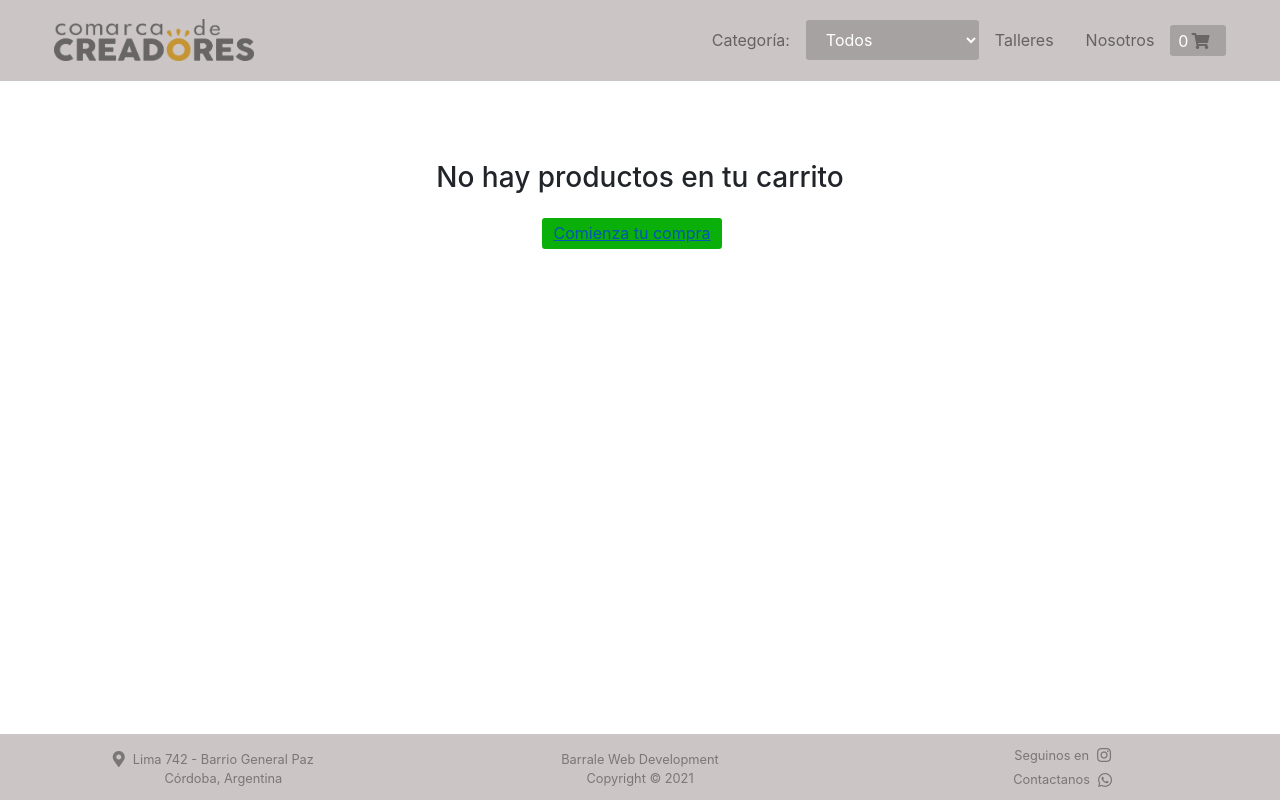
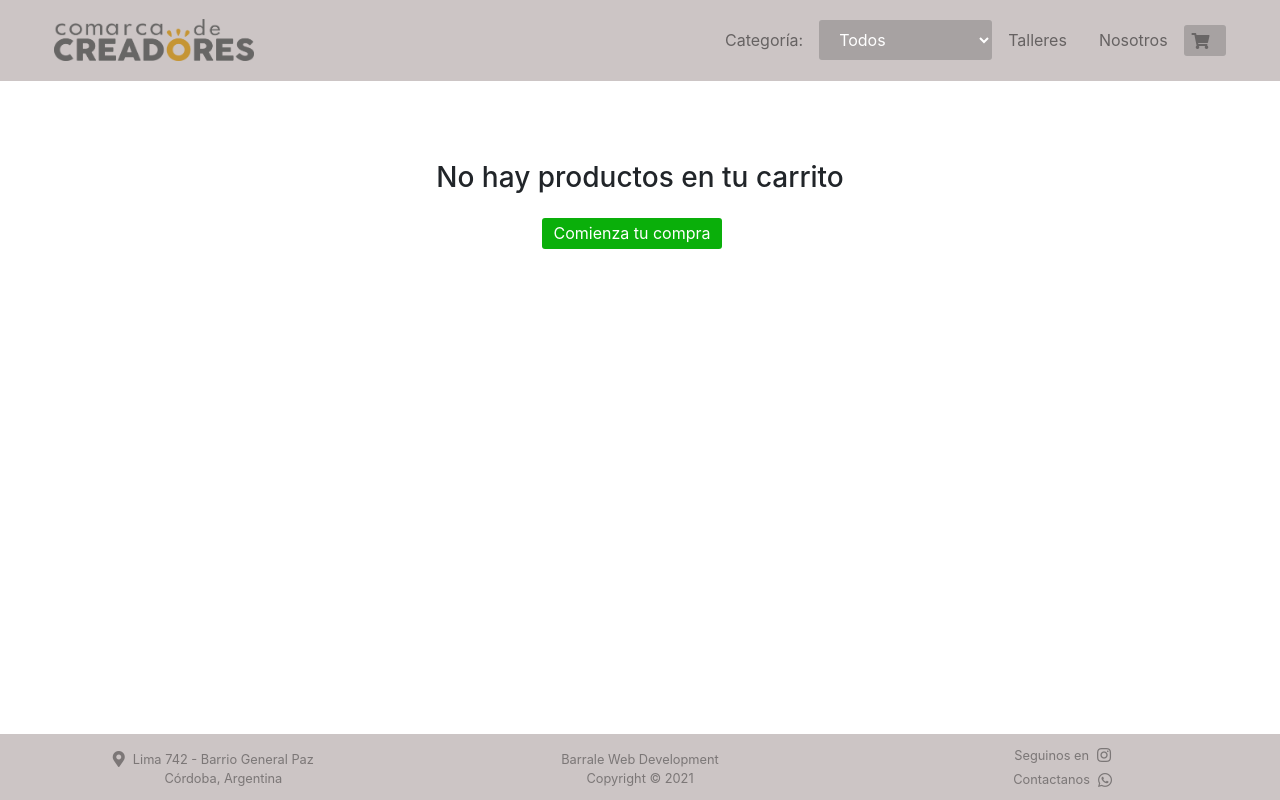
Before and after one commit to AyelenBarrale/Ecommerce-TiendaComarca-AyelenBarrale, a React (Create React App) app: page /cart in a window 1280 px wide. In both pictures the pointer is over the link "Comienza tu compra". Built offline with nearby package versions, Linux system fonts and the light colour scheme.

Commit message:
firebase and cartwidget

```diff
--- a/src/Components/Cart/Cart.css
+++ b/src/Components/Cart/Cart.css
@@ -40,6 +40,8 @@
 
 .buy:hover {
     background-color: rgb(10, 175, 10);
+    text-decoration: none;
+    color: #ffffff;
 }
 
 .empty {
--- a/src/Components/Cart/CartWidget.js
+++ b/src/Components/Cart/CartWidget.js
@@ -1,5 +1,7 @@
 import React from 'react';
 import { useCartContext } from '../../Contexts/CartContext';
+
+import '../Cart/Cart.css';
 
 import { Link } from 'react-router-dom';
 
@@ -10,7 +12,7 @@ const CartWidget = () => {
     return (
         <>
             <Link to="/cart">
-                <button id="cart-button" className="cart-button"><span id="contadorCarrito">{reduceQuantity}</span><i className="fas fa-shopping-cart"></i></button>
+                <button id="cart-button" className="cart-button"><span id="contadorCarrito" className={reduceQuantity === 0 ? "oculto" : "visible"} >{reduceQuantity}</span><i className="fas fa-shopping-cart"></i></button>
             </Link>
         </>
     )
```
